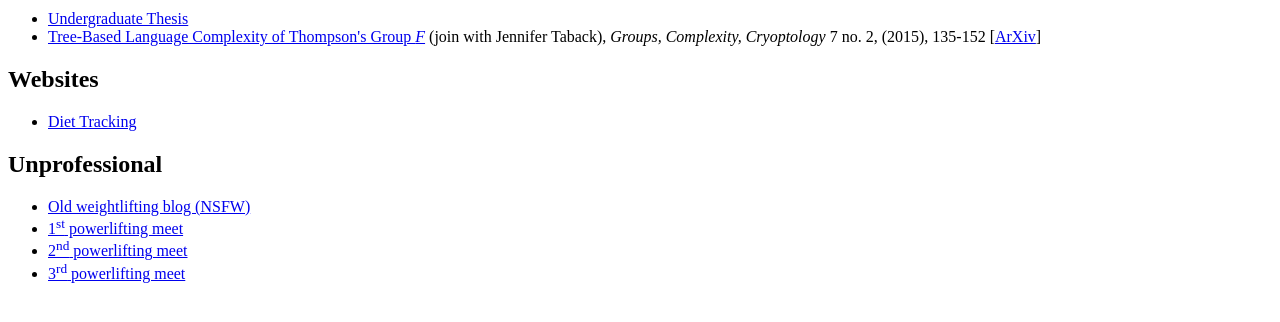
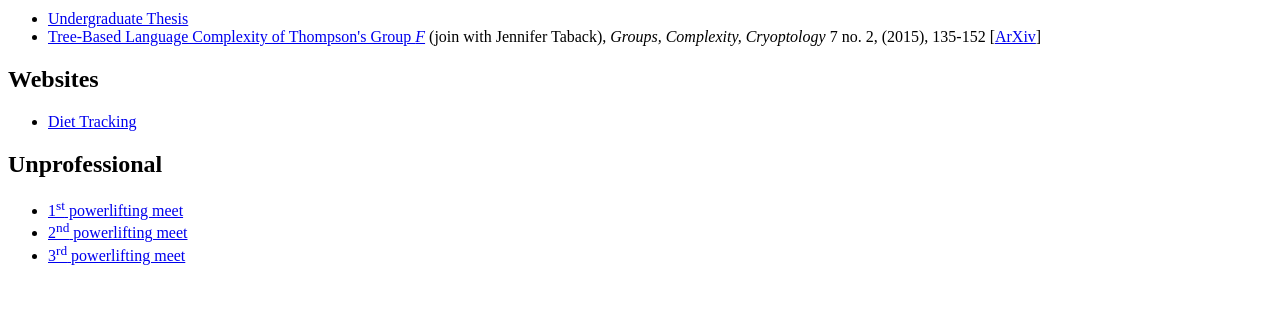
Before and after one commit to sharifyounes/sy, a Flask app: page / in a window 1280 px wide. Shown: the part 245-567 px from the top of the page. Run offline with Flask 2, Linux system fonts and the light colour scheme; parts of the project's set-up code (start-up, migrations or seed data) failed here and were passed over.

Commit message:
Remove blog

```diff
--- a/sy/templates/home.html
+++ b/sy/templates/home.html
@@ -35,7 +35,6 @@
     <h2>Unprofessional</h2>
 
     <ul>
-      <li><a href="http://shariflifts.blogspot.com/">Old weightlifting blog (NSFW)</a></li>
       <li><a href="https://www.youtube.com/watch?v=yUfbC_Knnms">1<sup>st</sup> powerlifting meet</a></li>
       <li><a href="https://www.youtube.com/watch?v=KFDO92rbbEc">2<sup>nd</sup> powerlifting meet</a></li>
       <li><a href="https://www.youtube.com/watch?v=Kw5E51ztQPw">3<sup>rd</sup> powerlifting meet</a></li>
```
